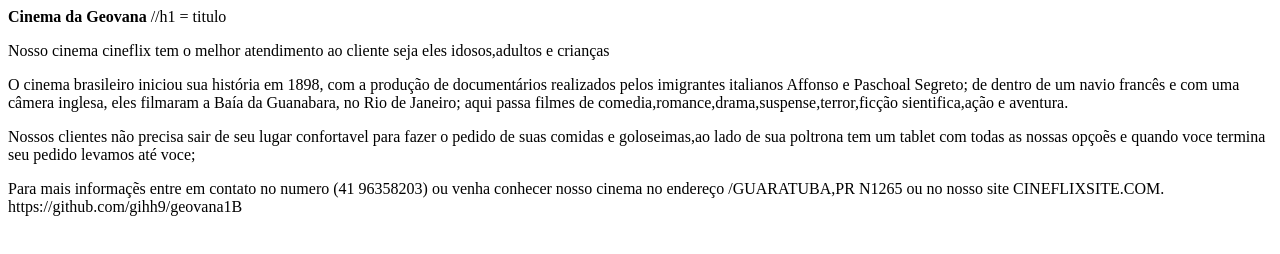
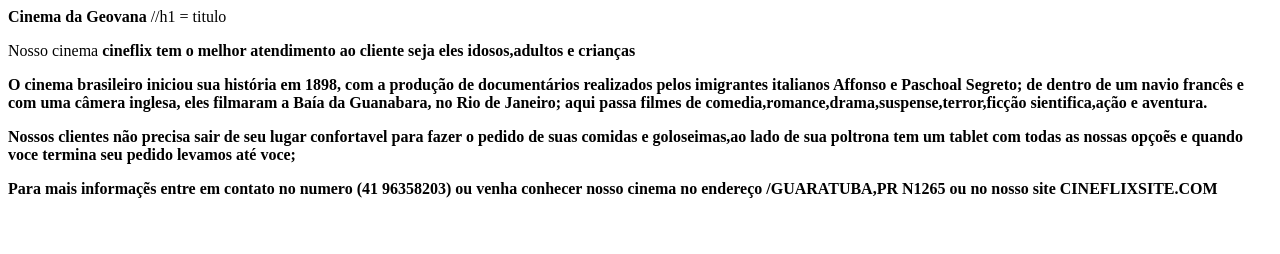
Before and after one commit to gihh9/geovana1B, a plain HTML site: page index.html in a window 1280 px wide. Drawn offline with Linux system fonts and the light colour scheme.

Commit message:
Update index.html

```diff
--- a/index.html
+++ b/index.html
@@ -1,11 +1,9 @@
 <!
 </h1><strong>Cinema da Geovana</strong></h1>
 //h1 = titulo
-<p>Nosso cinema cineflix tem o melhor atendimento ao cliente seja eles idosos,adultos e crianças
+<p>Nosso cinema <strong>cineflix<strong> tem o melhor atendimento ao cliente seja eles idosos,adultos e crianças
 <p>O cinema brasileiro iniciou sua história em 1898, com a produção de documentários realizados pelos imigrantes italianos Affonso e Paschoal Segreto;
 de dentro de um navio francês e com uma câmera inglesa, eles filmaram a Baía da Guanabara, no Rio de Janeiro;
 aqui passa filmes de comedia,romance,drama,suspense,terror,ficção sientifica,ação e aventura.
 <p>Nossos clientes não precisa sair de seu lugar confortavel para fazer o pedido de suas comidas e goloseimas,ao lado de sua poltrona tem um tablet com todas as nossas opçoẽs e quando voce termina seu pedido levamos até voce;
-<p>Para mais informaçẽs entre em contato no numero (41 96358203) ou venha conhecer nosso cinema no endereço /GUARATUBA,PR N1265 ou no nosso site CINEFLIXSITE.COM.
-
-https://github.com/gihh9/geovana1B
+<p>Para mais informaçẽs entre em contato no numero (41 96358203) ou venha conhecer nosso cinema no endereço /GUARATUBA,PR N1265 ou no nosso site CINEFLIXSITE.COM</p>
```
